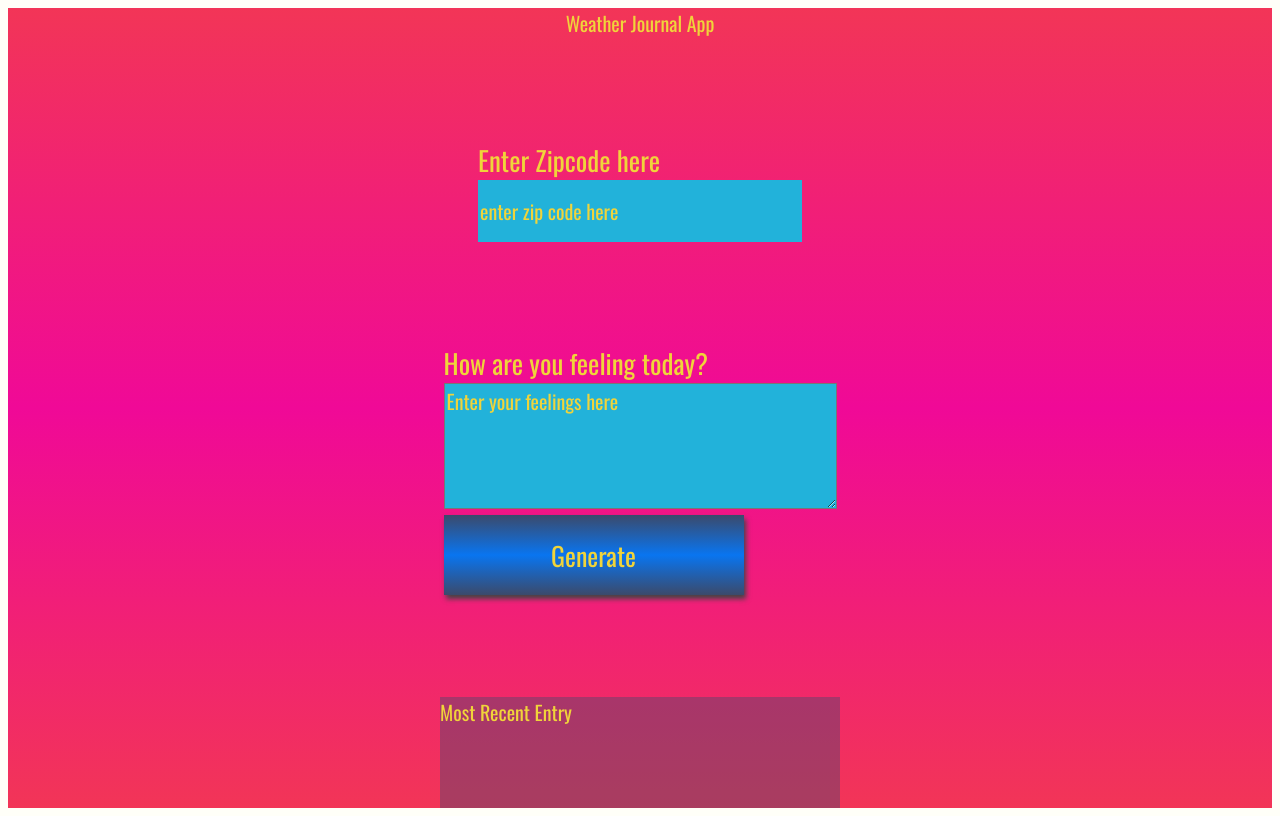
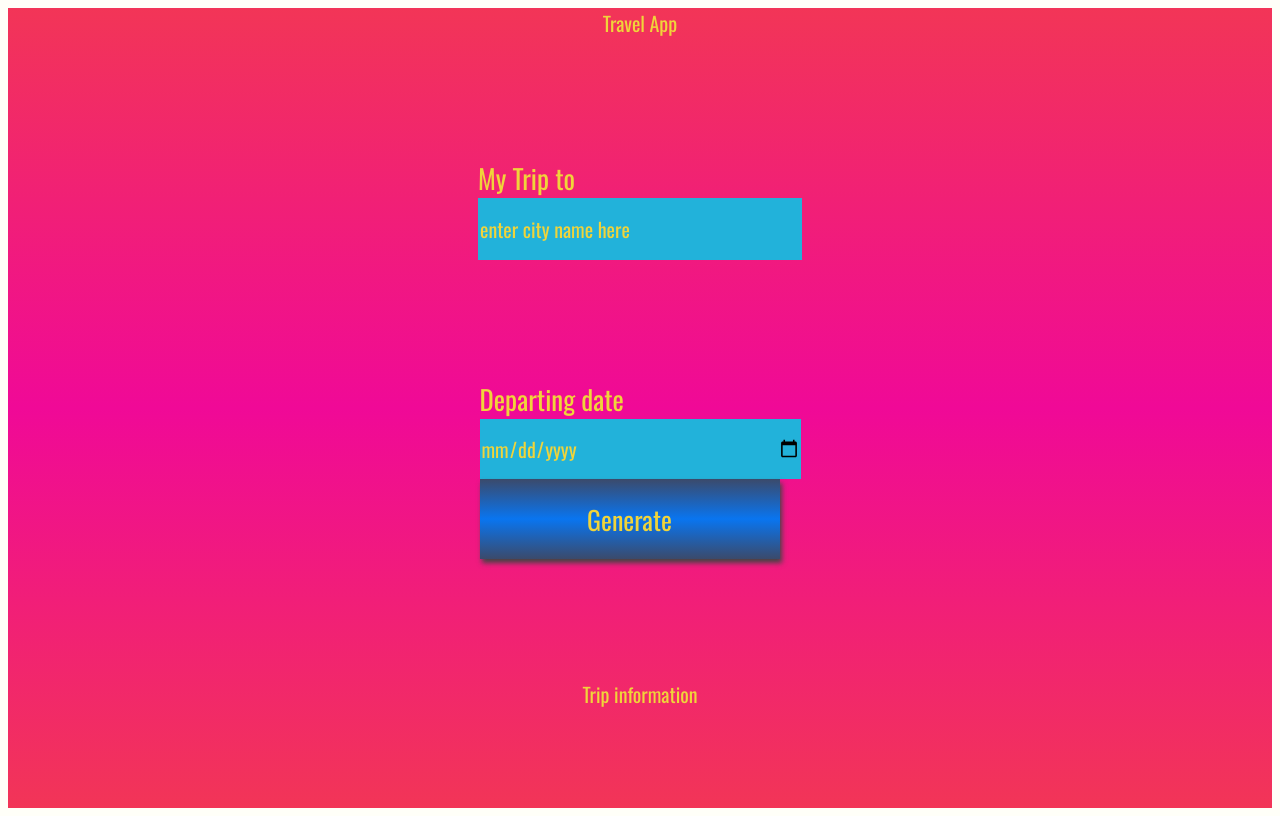
Before and after one commit to mero2online/Project_5_-_Travel_App, a website built with webpack: page src/client/views/index.html in a window 1280 px wide. Built offline with nearby package versions, Linux system fonts and the light colour scheme; a web font is replaced by a local one.

Commit message:
Rebuild html file

```diff
--- a/src/client/views/index.html
+++ b/src/client/views/index.html
@@ -12,23 +12,22 @@
 
   <div id="app">
     <div class="holder headline">
-      Weather Journal App
+      Travel App
     </div>
-    <div class="holder zip">
-      <label for="zip">Enter Zipcode here</label>
-      <input type="text" id="zip" placeholder="enter zip code here">
+    <div class="holder city">
+      <label for="city">My Trip to</label>
+      <input type="text" id="city" placeholder="enter city name here">
     </div>
-    <div class="holder feel">
-      <label for="feelings">How are you feeling today?</label>
-      <textarea class="myInput" id="feelings" placeholder="Enter your feelings here" rows="4" cols="40"></textarea>
+    <div class="holder departingDate">
+      <label for="departingDate">Departing date</label>
+      <input type="date" id="departingDate" placeholder="MM/DD/YYYY">
       <button id="generate" type="submit"> Generate </button>
     </div>
-    <div class="holder entry">
-      <div class="title">Most Recent Entry</div>
+    <div class="holder info">
+      <div class="title">Trip information</div>
       <div id="entryHolder">
-        <div id="date"></div>
-        <div id="temp"></div>
-        <div id="content"></div>
+        <div id="countdown"></div>
+        <div id="weatherData"></div>
       </div>
     </div>
   </div>
```
